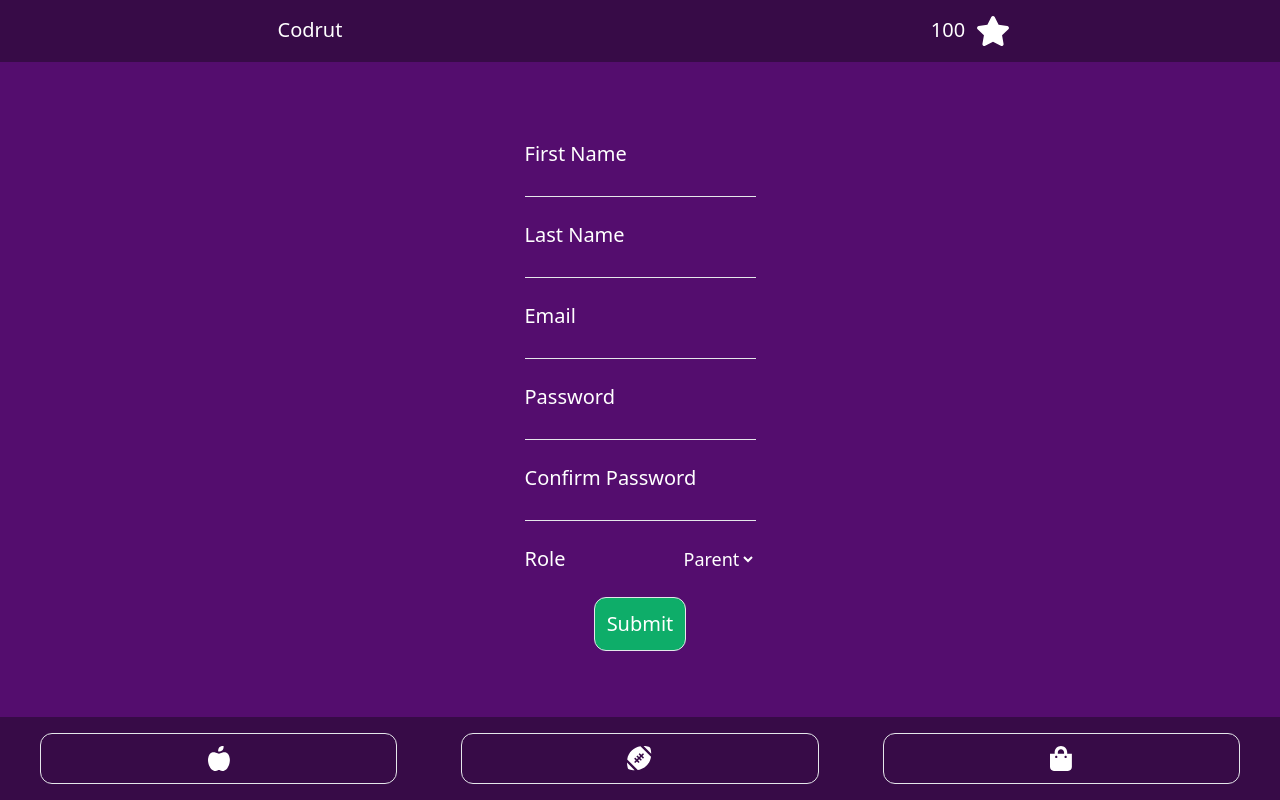
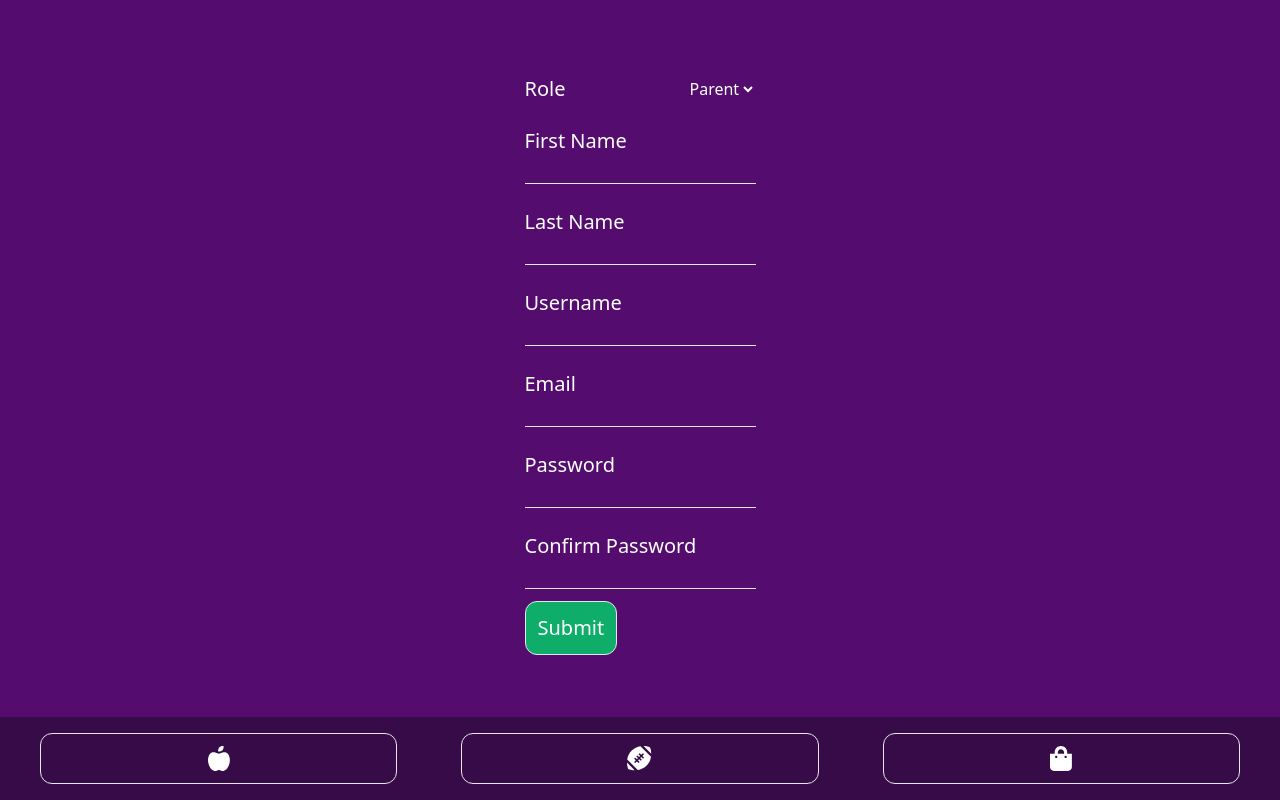
Before and after one commit to silbogdan/kido, a React (Create React App) app in the folder client/: page /register in a window 1280 px wide. Built offline with nearby package versions, Linux system fonts and the light colour scheme.

Commit message:
link register and login. render different inputs based on role

```diff
--- a/client/package.json
+++ b/client/package.json
@@ -7,6 +7,7 @@
     "@testing-library/jest-dom": "^5.15.0",
     "@testing-library/react": "^11.2.7",
     "@testing-library/user-event": "^12.8.3",
+    "axios": "^0.24.0",
     "react": "^17.0.2",
     "react-dom": "^17.0.2",
     "react-router": "^6.0.1",
--- a/client/src/App.js
+++ b/client/src/App.js
@@ -9,10 +9,13 @@ import LoginScreen from './Screens/LoginScreen';
 import RegisterScreen from './Screens/RegisterScreen';
 
 function App() {
+	let token = localStorage.getItem('token');
+	console.log(token);
+
 	return (
 		<Router>
 			<div className="App flex flex-col h-screen">
-				<Header />
+				{token ? <Header /> : ''}
 				<Routes>
 					<Route exact path="/" element={<HomeScreen />} />
 					<Route exact path="/login" element={<LoginScreen />} />
@@ -21,7 +24,7 @@ function App() {
 					<Route exact path="/sport" element={<SportScreen />} />
 					<Route exact path="/shop" element={<ShopScreen />} />
 				</Routes>
-				<Footer />
+				{token ? '' : <Footer />}
 			</div>
 		</Router>
 	);
--- a/client/src/Screens/LoginScreen.js
+++ b/client/src/Screens/LoginScreen.js
@@ -1,17 +1,47 @@
 import React, { useState } from 'react';
-
-//firt last email rol
+import { useNavigate } from 'react-router-dom';
+import axios from 'axios';
 
 const LoginScreen = () => {
+	const navigate = useNavigate();
 	const [email, setEmail] = useState('');
-    const [password, setPass] = useState('');
+	const [password, setPassword] = useState('');
+
+	const handleSubmit = (e) => {
+		e.preventDefault();
+		let data = {
+			username: email,
+			password,
+		};
+
+		let config = {
+			method: 'post',
+			url: 'http://localhost:5000/auth/login',
+			headers: {
+				'Content-Type': 'application/json',
+			},
+			data: data,
+		};
+
+		axios(config)
+			.then(function (response) {
+				let token = JSON.stringify(response.data);
+				console.log(JSON.stringify(response.data));
+				localStorage.setItem('token', token);
+				navigate('/shop');
+			})
+			.catch(function (error) {
+				console.log(error);
+			});
+	};
 
 	return (
 		<div className="flex flex-col gap-3 flex-grow justify-center items-center">
+			<form onSubmit={handleSubmit}>
 				<div>
 					<div className="flex flex-col py-3 gap-1">
-                    <label htmlFor="" className="text-white text-xl">
-                        Email
+						<label htmlFor="username" className="text-white text-xl">
+							Email / Username
 						</label>
 						<input
 							onChange={(e) => setEmail(e.target.value)}
@@ -21,11 +51,11 @@ const LoginScreen = () => {
 					</div>
 
 					<div className="flex flex-col py-3 gap-1">
-                    <label htmlFor="" className="text-white text-xl">
+						<label htmlFor="password" className="text-white text-xl">
 							Password
 						</label>
 						<input
-                        onChange={(e) => setPass(e.target.value)}
+							onChange={(e) => setPassword(e.target.value)}
 							type="password"
 							className="text-white bg-transparent border-b"
 						/>
@@ -34,6 +64,7 @@ const LoginScreen = () => {
 				<button className="btn bg-darkGreen p-3 text-white text-xl border rounded-xl">
 					Submit
 				</button>
+			</form>
 		</div>
 	);
 };
--- a/client/src/Screens/RegisterScreen.js
+++ b/client/src/Screens/RegisterScreen.js
@@ -1,17 +1,73 @@
 import React, { useState } from 'react';
+import { useNavigate } from 'react-router-dom';
+import axios from 'axios';
 
-const RegisterScreen = () => {
+const RegisterScreen = ({ history }) => {
+	const navigate = useNavigate();
 	const [firstName, setFirstName] = useState('');
 	const [lastName, setLastName] = useState('');
+	const [username, setUsername] = useState('');
 	const [email, setEmail] = useState('');
 	const [password, setPassword] = useState('');
+	const [role, setRole] = useState('parent');
 	const [confirmPassword, setConfirmPassword] = useState('');
+
+	const handleSubmit = (e) => {
+		e.preventDefault();
+
+		let data = {
+			firstName,
+			lastName,
+			username,
+			email,
+			password,
+		};
+
+		let config = {
+			method: 'post',
+			url: 'http://localhost:5000/auth/register',
+			headers: {
+				'Content-Type': 'application/json',
+			},
+			data: data,
+		};
+
+		axios(config)
+			.then(function (response) {
+				console.log(JSON.stringify(response.data));
+				navigate('/shop');
+			})
+			.catch(function (error) {
+				console.log(error);
+			});
+	};
+
+	const handleChangeRole = (e) => {
+		setRole(e.target.value);
+	};
 
 	return (
 		<div className="flex flex-col gap-3 flex-grow justify-center items-center">
+			<form onSubmit={handleSubmit}>
 				<div>
+					<div className="flex justify-between py-3 gap-1">
+						<label htmlFor="role" className="text-white text-xl">
+							Role
+						</label>
+						<select
+							onChange={handleChangeRole}
+							className="text-white bg-transparent"
+							name=""
+							id=""
+						>
+							<option value="parent">Parent</option>
+							<option value="child">Child</option>
+						</select>
+					</div>
+					{role === 'parent' ? (
+						<>
 							<div className="flex flex-col py-3 gap-1">
-                    <label htmlFor="" className="text-white text-xl">
+								<label htmlFor="firstName" className="text-white text-xl">
 									First Name
 								</label>
 								<input
@@ -22,7 +78,7 @@ const RegisterScreen = () => {
 							</div>
 
 							<div className="flex flex-col py-3 gap-1">
-                    <label htmlFor="" className="text-white text-xl">
+								<label htmlFor="lastName" className="text-white text-xl">
 									Last Name
 								</label>
 								<input
@@ -33,7 +89,18 @@ const RegisterScreen = () => {
 							</div>
 
 							<div className="flex flex-col py-3 gap-1">
-                    <label htmlFor="" className="text-white text-xl">
+								<label htmlFor="username" className="text-white text-xl">
+									Username
+								</label>
+								<input
+									onChange={(e) => setUsername(e.target.value)}
+									type="text"
+									className="text-white bg-transparent border-b"
+								/>
+							</div>
+
+							<div className="flex flex-col py-3 gap-1">
+								<label htmlFor="email" className="text-white text-xl">
 									Email
 								</label>
 								<input
@@ -44,7 +111,7 @@ const RegisterScreen = () => {
 							</div>
 
 							<div className="flex flex-col py-3 gap-1">
-                    <label htmlFor="" className="text-white text-xl">
+								<label htmlFor="password" className="text-white text-xl">
 									Password
 								</label>
 								<input
@@ -55,7 +122,53 @@ const RegisterScreen = () => {
 							</div>
 
 							<div className="flex flex-col py-3 gap-1">
-                    <label htmlFor="" className="text-white text-xl">
+								<label htmlFor="confirm" className="text-white text-xl">
+									Confirm Password
+								</label>
+								<input
+									onChange={(e) => setConfirmPassword(e.target.value)}
+									type="password"
+									className="text-white bg-transparent border-b"
+								/>
+							</div>
+						</>
+					) : (
+						<>
+							<div className="flex flex-col py-3 gap-1">
+								<label htmlFor="firstName" className="text-white text-xl">
+									First Name
+								</label>
+								<input
+									onChange={(e) => setFirstName(e.target.value)}
+									type="text"
+									className="text-white bg-transparent border-b"
+								/>
+							</div>
+
+							<div className="flex flex-col py-3 gap-1">
+								<label htmlFor="lastName" className="text-white text-xl">
+									Last Name
+								</label>
+								<input
+									onChange={(e) => setLastName(e.target.value)}
+									type="text"
+									className="text-white bg-transparent border-b"
+								/>
+							</div>
+
+							<div className="flex flex-col py-3 gap-1">
+								<label htmlFor="password" className="text-white text-xl">
+									Password
+								</label>
+								<input
+									onChange={(e) => setPassword(e.target.value)}
+									type="password"
+									className="text-white bg-transparent border-b"
+								/>
+							</div>
+
+							<div className="flex flex-col py-3 gap-1">
+								<label htmlFor="confirm" className="text-white text-xl">
 									Confirm Password
 								</label>
 								<input
@@ -65,23 +178,23 @@ const RegisterScreen = () => {
 								/>
 							</div>
 
-                <div className="flex py-3 justify-between">
-                    <label className="text-xl text-white" htmlFor="">
-                        Role
+							<div className="flex flex-col py-3 gap-1">
+								<label htmlFor="genId" className="text-lightGreen text-xl">
+									Parent ID
 								</label>
-                    <select
-                        className="text-white text-lg bg-transparent"
-                        name="role"
-                        id=""
-                    >
-                        <option value="parent">Parent</option>
-                        <option value="child">Child</option>
-                    </select>
+								<input
+									onChange={(e) => setConfirmPassword(e.target.value)}
+									type="text"
+									className="text-lightGreen bg-transparent border-b border-lightGreen"
+								/>
 							</div>
+						</>
+					)}
 				</div>
-            <div className="bg-darkGreen p-3 text-white text-xl border rounded-xl">
+				<button className="bg-darkGreen p-3 text-white text-xl border rounded-xl">
 					Submit
-            </div>
+				</button>
+			</form>
 		</div>
 	);
 };
```
Also changed, not shown: client/src/Images/logo.svg (deleted), 1 other file (tests, documents, lock files or other folders). Lines whose indentation alone changed are shown as unchanged.
